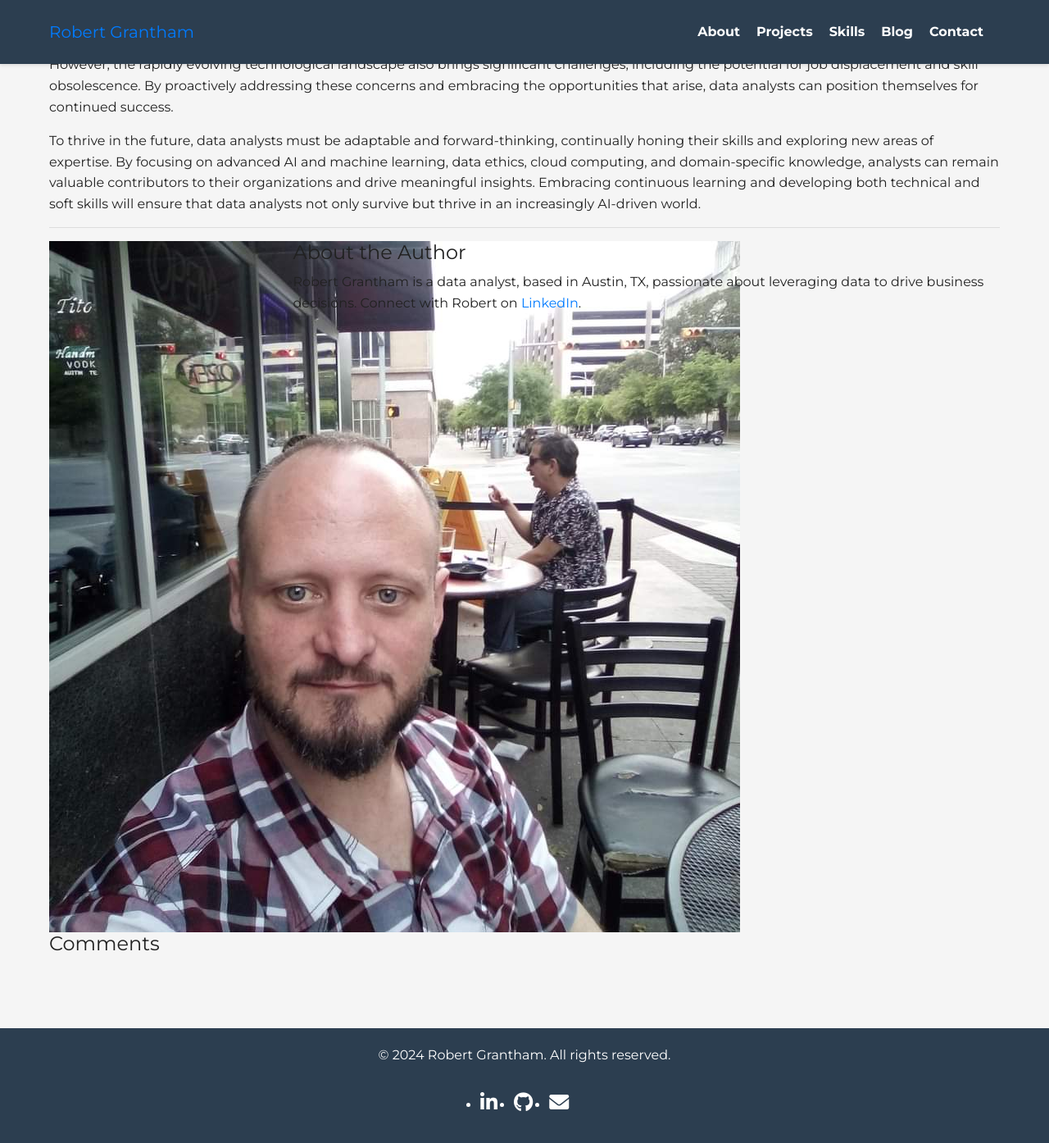
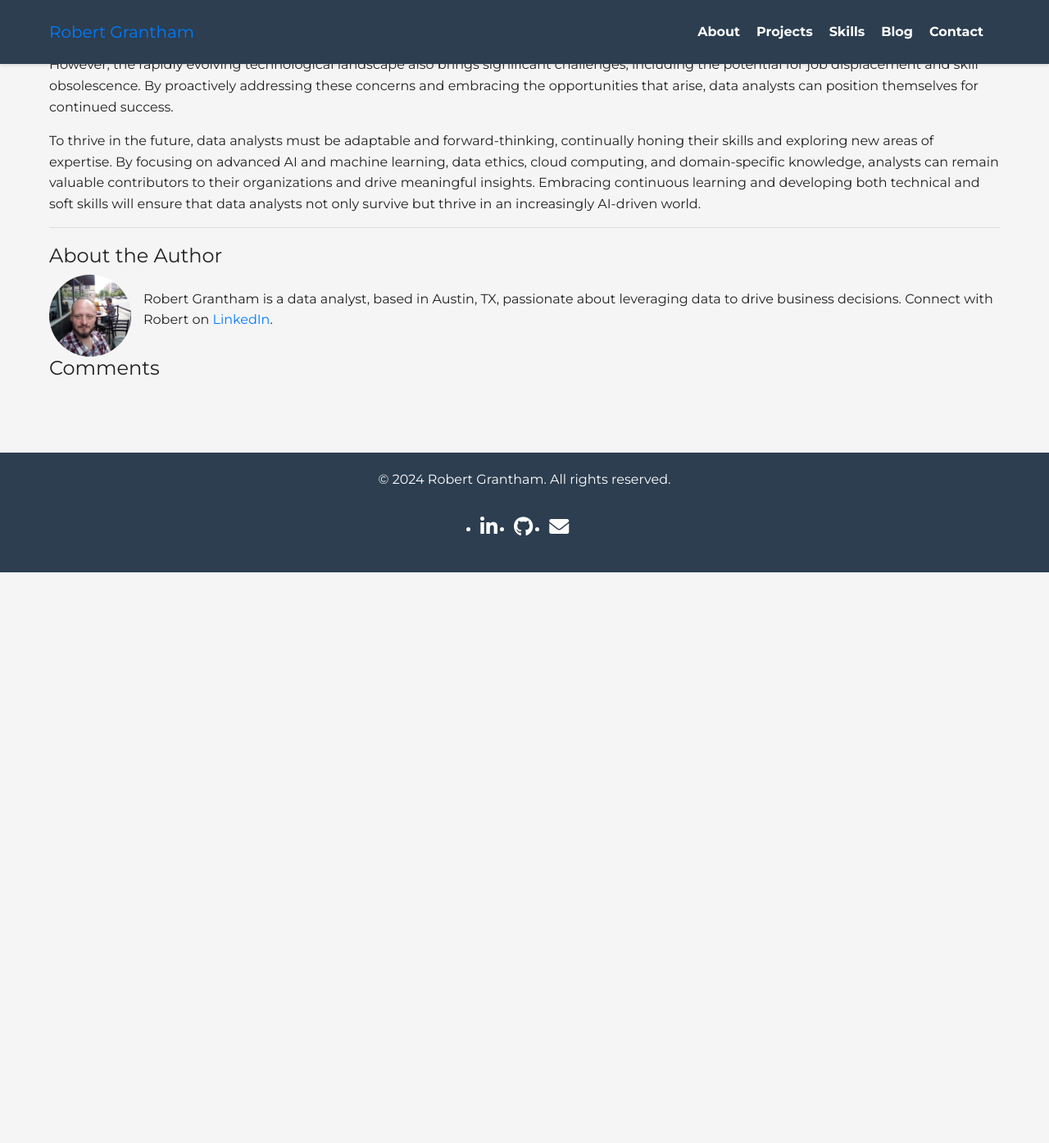
Before and after one commit to rgrantham82/rgrantham82.github.io, a Jekyll site: the page built from _posts/2024-07-20-data-analysts-staying-relevant.md, in a window 1280 px wide and 1400 px high, scrolled down 1852 px. Shown: the top 1394 px of the window at 82% size. Built offline with Jekyll 4.4.1, drawn with Linux system fonts in a browser that asks for light colours; nearby versions of some CDN libraries; comment, search, counter and statistics services are not loaded; after the commit the page ends 2550 px from its top, so only the background shows below that.

Commit message:
Update blog.html

```diff
--- a/_layouts/blog.html
+++ b/_layouts/blog.html
@@ -2,6 +2,7 @@
 layout: default
 comments: true
 ---
+
 <section id="blog" class="blog-section fade-in">
   <div class="container">
     <h2>{{ page.title }}</h2>
@@ -12,14 +13,10 @@
     <hr>
     <!-- Author Information -->
     <div class="author-info">
-      <div class="row">
-        <div class="col-md-3">
-          <img src="/assets/images/profile-image.jpg" alt="Robert Grantham" class="about-image">
-        </div>
-        <div class="col-md-9">
-          <h4>About the Author</h4>
-          <p>Robert Grantham is a data analyst, based in Austin, TX, passionate about leveraging data to drive business decisions. Connect with Robert on <a href="https://www.linkedin.com/in/robertgrantham82/">LinkedIn</a>. </p>
-        </div>
+      <h4>About the Author</h4>
+      <div class="author-details">
+        <img src="/assets/images/profile-image.jpg" alt="Robert Grantham" class="about-image">
+        <p>Robert Grantham is a data analyst, based in Austin, TX, passionate about leveraging data to drive business decisions. Connect with Robert on <a href="https://www.linkedin.com/in/robertgrantham82/">LinkedIn</a>.</p>
       </div>
     </div>
     <!-- Disqus Comments -->
@@ -39,9 +36,26 @@
           (d.head || d.body).appendChild(s);
         })();
       </script>
-      <noscript>Please enable JavaScript to view the <a href="https://disqus.com/?ref_noscript">comments powered by Disqus.</a>
-      </noscript>
+      <noscript>Please enable JavaScript to view the <a href="https://disqus.com/?ref_noscript">comments powered by Disqus.</a></noscript>
       <script id="dsq-count-scr" src="//robert-grantham-portfolio.disqus.com/count.js" async></script>
     </div>
   </div>
 </section>
+
+<style>
+  .author-info {
+    margin-top: 20px;
+  }
+
+  .author-details {
+    display: flex;
+    align-items: center;
+  }
+
+  .about-image {
+    border-radius: 50%;
+    margin-right: 15px;
+    width: 100px;
+    height: 100px;
+  }
+</style>
```
